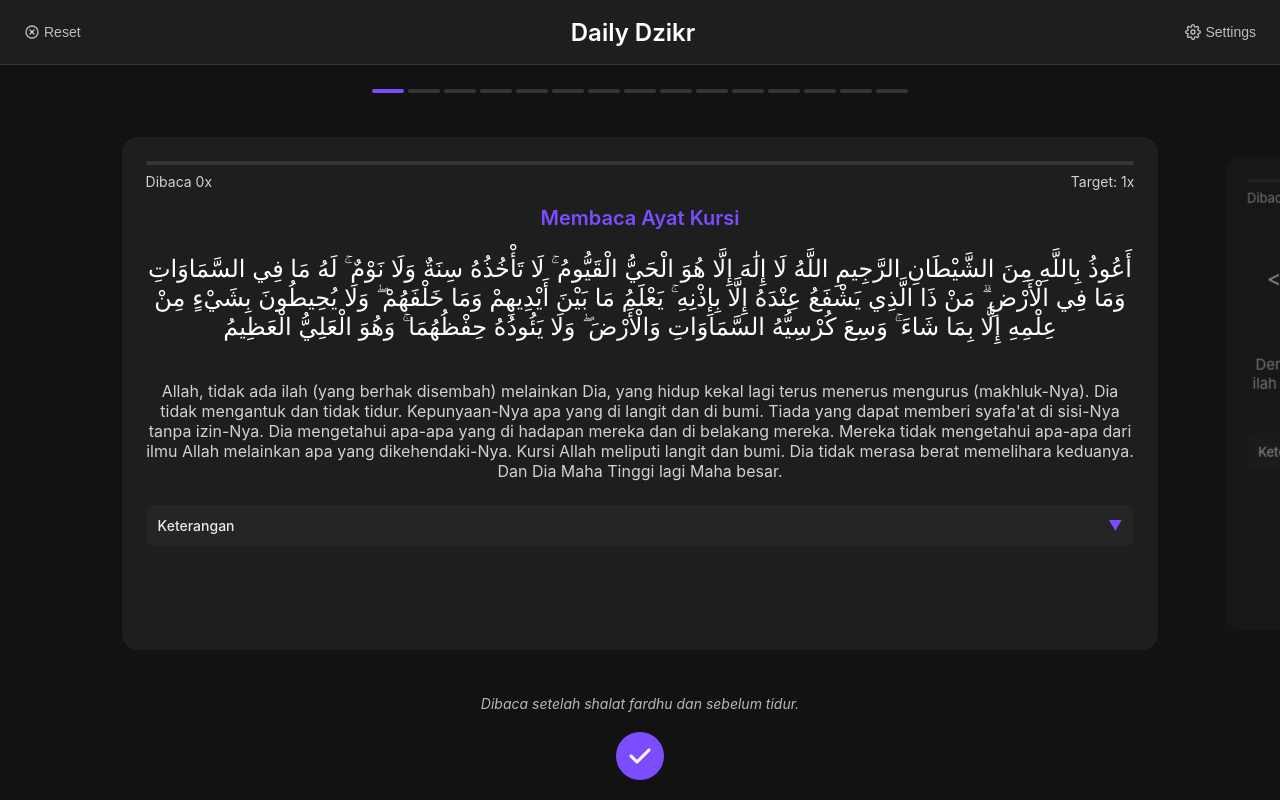
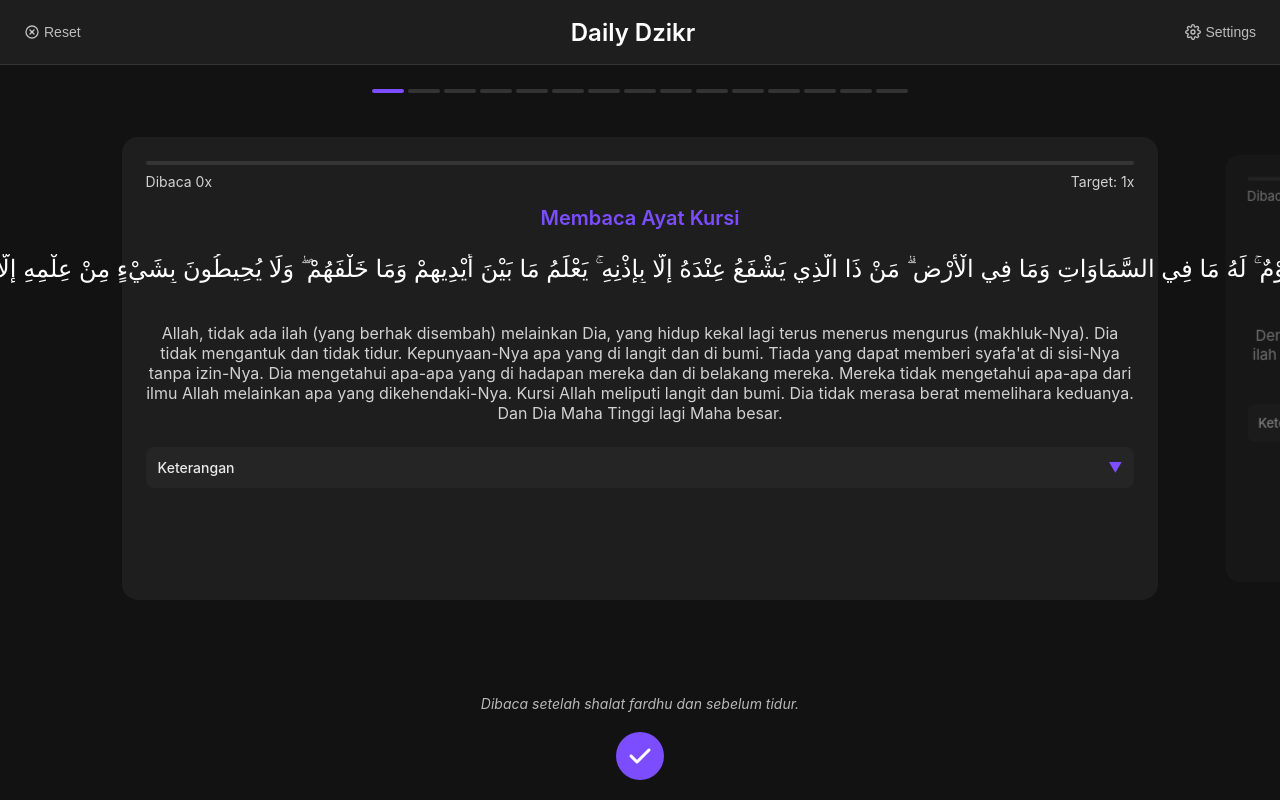
Before and after one commit to zikrulihsan/web-dzikr-app, a Next.js app: page / in a window 1280 px wide. Built offline with nearby package versions, Linux system fonts and the light colour scheme.

Commit message:
dev-1.0: adjust ayat layout

```diff
--- a/src/components/DzikrCard.tsx
+++ b/src/components/DzikrCard.tsx
@@ -3,7 +3,6 @@
 import React, { useState } from 'react';
 import { useDzikrStore } from '@/store/dzikrStore';
 import { DzikrItem, dzikrData } from '@/data/dzikrData';
-import Icon from '@/components/Icon';
 
 interface DzikrCardProps {
   dzikr: DzikrItem;
@@ -65,6 +64,7 @@ const DzikrCard: React.FC<DzikrCardProps> = ({ dzikr, onIncrement, onDecrement,
       borderRadius: '1rem',
       padding: '1.5rem',
       margin: '0 auto',
+      paddingBottom: '2rem',
       display: 'flex',
       flexDirection: 'column',
       height: '100%',
@@ -134,7 +134,10 @@ const DzikrCard: React.FC<DzikrCardProps> = ({ dzikr, onIncrement, onDecrement,
               display: 'flex',
               alignItems: 'center',
               justifyContent: 'center',
-              transition: 'font-size 0.3s ease, margin-bottom 0.3s ease'
+              transition: 'font-size 0.3s ease, margin-bottom 0.3s ease',
+              overflow: 'hidden',
+              whiteSpace: 'nowrap',
+              textOverflow: 'ellipsis',
             }}>
               {dzikr.arabic}
             </div>
@@ -143,6 +146,7 @@ const DzikrCard: React.FC<DzikrCardProps> = ({ dzikr, onIncrement, onDecrement,
               <div style={{
                 marginBottom: settings.showTranslation ? '1rem' : '2rem',
                 textAlign: 'center',
+                fontStyle: 'italic',
                 fontSize: !settings.showTranslation ? '1.25rem' : '1rem',
                 color: settings.theme === 'dark' ? 'rgba(255, 255, 255, 0.8)' : 'rgba(0, 0, 0, 0.8)',
                 flex: !settings.showTranslation ? 1 : 'initial',
--- a/src/data/dzikrData.ts
+++ b/src/data/dzikrData.ts
@@ -27,7 +27,7 @@ export const dzikrData: DzikrItem[] = [
   },
   {
     id: 2,
-    arabic: "<p>بِسْمِ اللَّهِ الرَّحْمَٰنِ الرَّحِيمِ</p><p>قُلْ هُوَ اللَّهُ أَحَدٌ . اللَّهُ الصَّمَدُ . لَمْ يَلِدْ وَلَمْ يُولَدْ . وَلَمْ يَكُنْ لَهُ كُفُوًا أَحَدٌ</p>",
+    arabic: "بِسْمِ اللَّهِ الرَّحْمَٰنِ الرَّحِيمِ\n\nقُلْ هُوَ اللَّهُ أَحَدٌ ۝ اللَّهُ الصَّمَدُ ۝ لَمْ يَلِدْ وَلَمْ يُولَدْ ۝ وَلَمْ يَكُنْ لَهُ كُفُوًا أَحَدٌ",
     latin: "",
     translation:
       "Dengan menyebut nama Allah Yang Maha Pengasih lagi Maha Penyayang. Katakanlah: Dialah Allah, Yang Maha Esa. Allah adalah ilah yang bergantung kepada-Nya segala urusan. Dia tidak beranak dan tiada pula diperanakkan, dan tidak ada seorang pun yang setara dengan Dia.",
@@ -40,7 +40,7 @@ export const dzikrData: DzikrItem[] = [
   {
     id: 3,
     arabic:
-      "<p>بِسْمِ اللَّهِ الرَّحْمَٰنِ الرَّحِيمِ</p><p>قُلْ أَعُوذُ بِرَبِّ الْفَلَقِ . مِن شَرِّ مَا خَلَقَ . وَمِن شَرِّ غَاسِقٍ إِذَا وَقَبَ . وَمِن شَرِّ النَّفَّاثَاتِ فِي الْعُقَدِ . وَمِن شَرِّ حَاسِدٍ إِذَا حَسَدَ</p>",
+      "بِسْمِ اللَّهِ الرَّحْمَٰنِ الرَّحِيمِ\n\nقُلْ أَعُوذُ بِرَبِّ الْفَلَقِ ۝ مِن شَرِّ مَا خَلَقَ ۝ وَمِن شَرِّ غَاسِقٍ إِذَا وَقَبَ ۝ وَمِن شَرِّ النَّفَّاثَاتِ فِي الْعُقَدِ ۝ وَمِن شَرِّ حَاسِدٍ إِذَا حَسَدَ",
     latin: "",
     translation:
       "Dengan menyebut nama Allah Yang Maha Pengasih lagi Maha Penyayang. Katakanlah: Aku berlindung kepada Rabb yang menguasai Shubuh, dari kejahatan makhluk-Nya, dan dari kejahatan malam apabila telah gelap gulita, dan dari kejahatan-kejahatan wanita tukang sihir yang menghembus pada buhul-buhul, dan dari kejahatan orang yang dengki apabila ia dengki.",
@@ -53,7 +53,7 @@ export const dzikrData: DzikrItem[] = [
   {
     id: 4,
     arabic:
-      "<p>بِسْمِ اللَّهِ الرَّحْمَٰنِ الرَّحِيمِ</p><p>قُلْ أَعُوذُ بِرَبِّ النَّاسِ . مَلِكِ النَّاسِ . إِلَٰهِ النَّاسِ . مِن شَرِّ الْوَسْوَاسِ الْخَنَّاسِ . الَّذِي يُوَسْوِسُ فِي صُدُورِ النَّاسِ . مِنَ الْجِنَّةِ وَالنَّاسِ</p>",
+      "بِسْمِ اللَّهِ الرَّحْمَٰنِ الرَّحِيمِ\n\nقُلْ أَعُوذُ بِرَبِّ النَّاسِ ۝ مَلِكِ النَّاسِ ۝ إِلَٰهِ النَّاسِ ۝ مِن شَرِّ الْوَسْوَاسِ الْخَنَّاسِ ۝ الَّذِي يُوَسْوِسُ فِي صُدُورِ النَّاسِ ۝ مِنَ الْجِنَّةِ وَالنَّاسِ",
     latin: "",
     translation:
       "Dengan menyebut nama Allah Yang Maha Pengasih lagi Maha Penyayang. Katakanlah: Aku berlindung kepada Rabb manusia. Raja manusia. Sembahan manusia, dari kejahatan (bisikan) syaitan yang biasa bersembunyi, yang membisikkan (kejahatan) ke dalam dada manusia, dari jin dan manusia.",
@@ -73,7 +73,7 @@ export const dzikrData: DzikrItem[] = [
       "Kami telah memasuki waktu pagi dan kerajaan hanya milik Allah, segala puji bagi Allah. Tidak ada ilah (yang berhak disembah) kecuali Allah semata, tiada sekutu bagi-Nya. Milik Allah kerajaan dan bagi-Nya pujian. Dia-lah Yang Mahakuasa atas segala sesuatu. Wahai Rabbku, aku mohon kepada-Mu kebaikan di hari ini dan kebaikan sesudahnya. Aku berlindung kepada-Mu dari kejahatan hari ini dan kejahatan sesudahnya. Wahai Rabbku, aku berlindung kepada-Mu dari kemalasan dan kejelekan di hari tua. Wahai Rabbku, aku berlindung kepada-Mu dari siksaan di neraka dan siksaan di alam kubur.",
     source: "HR. Muslim no. 2723",
     count: 1,
-    category: "Dzikir Pagi #1",
+    category: "Dzikir #1",
     description:
       "Faedah: Meminta pada Allah kebaikan di hari ini dan kebaikan sesudahnya, juga agar terhindar dari kejelekan di hari ini dan kejelekan sesudahnya. Di dalamnya berisi pula permintaan agar terhindar dari rasa malas padahal mampu untuk beramal, juga agar terhindar dari kejelekan di masa tua. Di dalamnya juga berisi permintaan agar terselamatkan dari siksa kubur dan siksa neraka yang merupakan siksa terberat di hari kiamat kelak.\nHikmah: Dzikir ini mengajarkan kita untuk memulai hari dengan mengakui kekuasaan Allah dan memohon perlindungan-Nya. Ini mengingatkan kita bahwa segala sesuatu adalah milik Allah dan kita bergantung pada-Nya untuk keselamatan dan kebaikan dalam hidup kita.",
     note: "Untuk dzikir petang, dibaca: أَمْسَيْنَا وَأَمْسَى الْمُلْكُ لِلَّهِ... (Amsayna wa amsal mulku lillah...)",
@@ -86,7 +86,7 @@ export const dzikrData: DzikrItem[] = [
       "Ya Allah, dengan rahmat dan pertolongan-Mu kami memasuki waktu pagi, dan dengan rahmat dan pertolongan-Mu kami memasuki waktu petang. Dengan rahmat dan pertolongan-Mu kami hidup dan dengan kehendak-Mu kami mati. Dan kepada-Mu kebangkitan (bagi semua makhluk).",
     source: "HR. Tirmidzi no. 3391 dan Abu Daud no. 5068",
     count: 1,
-    category: "Dzikir Pagi #2",
+    category: "Dzikir #2",
     description:
       "Faedah: Dengan dzikir ini, kita telah menyerahkan segala urusan kepada Allah di pagi hari, di petang hari, ketika hidup dan ketika mati.\nHikmah: Dzikir ini mengingatkan kita bahwa Allah adalah sumber kehidupan dan kematian. Kita bergantung pada-Nya dalam setiap aspek kehidupan kita, dari bangun tidur hingga kembali tidur, dan bahkan dalam kematian dan kebangkitan kita.",
     note: "Untuk dzikir petang, dibaca: اَللَّهُمَّ بِكَ أَمْسَيْنَا، وَبِكَ أَصْبَحْنَا، وَبِكَ نَحْيَا، وَبِكَ نَمُوْتُ وَإِلَيْكَ الْمَصِيْرُ (Allahumma bika amsaynaa wa bika ash-bahnaa wa bika nahyaa wa bika namuutu wa ilaikal mashiir).",
@@ -115,7 +115,7 @@ export const dzikrData: DzikrItem[] = [
       "Ya Allah, sesungguhnya aku memohon kebajikan dan keselamatan di dunia dan akhirat. Ya Allah, sesungguhnya aku memohon kebajikan dan keselamatan dalam agama, dunia, keluarga dan hartaku. Ya Allah, tutupilah auratku (aib dan sesuatu yang tidak layak dilihat orang) dan tenteramkanlah aku dari rasa takut. Ya Allah, peliharalah aku dari muka, belakang, kanan, kiri dan atasku. Aku berlindung dengan kebesaran-Mu, agar aku tidak disambar dari bawahku (oleh ular atau tenggelam dalam bumi dan lain-lain yang membuat aku jatuh).",
     source: "HR. Abu Daud no. 5074 dan Ibnu Majah no. 3871",
     count: 1,
-    category: "Dzikir Pagi #3",
+    category: "Dzikir #3",
     description:
       "Faedah: Rasulullah shallallahu 'alaihi wa sallam tidaklah pernah meninggalkan do'a ini di pagi dan petang hari. Di dalamnya berisi perlindungan dan keselamatan pada agama, dunia, keluarga dan harta dari berbagai macam gangguan yang datang dari berbagai arah.\nHikmah: Dzikir ini mengajarkan kita untuk memohon perlindungan Allah dari segala arah dan aspek kehidupan. Ini mengingatkan kita bahwa kita membutuhkan perlindungan Allah dalam setiap saat dan dari segala arah.",
   },
@@ -129,7 +129,7 @@ export const dzikrData: DzikrItem[] = [
       "Ya Allah, Yang Maha Mengetahui yang ghaib dan yang nyata, wahai Rabb pencipta langit dan bumi, Rabb segala sesuatu dan yang merajainya. Aku bersaksi bahwa tidak ada ilah yang berhak disembah kecuali Engkau. Aku berlindung kepadaMu dari kejahatan diriku, setan dan balatentaranya (godaan untuk berbuat syirik pada Allah), dan aku (berlindung kepada-Mu) dari berbuat kejelekan terhadap diriku atau menyeretnya kepada seorang muslim.",
     source: "HR. Tirmidzi no. 3392 dan Abu Daud no. 5067",
     count: 1,
-    category: "Dzikir Pagi #4",
+    category: "Dzikir #4",
     description:
       "Faedah: Do'a ini diajarkan oleh Rasulullah shallallahu 'alaihi wa sallam pada Abu Bakar Ash Shiddiq radhiyallahu 'anhu untuk dibaca pada pagi, petang dan saat beranjak tidur.\nHikmah: Dzikir ini mengajarkan kita untuk mengakui keesaan Allah dan memohon perlindungan-Nya dari kejahatan diri sendiri dan setan. Ini mengingatkan kita bahwa musuh terbesar kita bisa jadi adalah diri kita sendiri dan godaan setan.",
   },
@@ -142,7 +142,7 @@ export const dzikrData: DzikrItem[] = [
       "Dengan nama Allah yang bila disebut, segala sesuatu di bumi dan langit tidak akan berbahaya, Dia-lah Yang Maha Mendengar lagi Maha Mengetahui.",
     source: "HR. Abu Daud no. 5088, 5089, Tirmidzi no. 3388, dan Ibnu Majah no. 3869",
     count: 3,
-    category: "Dzikir Pagi #5",
+    category: "Dzikir #5",
     description:
       "Faedah: Barangsiapa yang mengucapkan dzikir tersebut sebanyak tiga kali di pagi hari dan tiga kali di petang hari, maka tidak akan ada bahaya yang tiba-tiba memudaratkannya.\nHikmah: Dzikir ini mengajarkan kita untuk selalu menyebut nama Allah sebagai perlindungan dari segala bahaya. Ini mengingatkan kita bahwa dengan menyebut nama Allah, kita akan terlindungi dari bahaya di bumi dan di langit.",
   },
@@ -154,7 +154,7 @@ export const dzikrData: DzikrItem[] = [
       "Aku ridha Allah sebagai Rabb, Islam sebagai agama dan Muhammad shallallahu 'alaihi wa sallam sebagai nabi.",
     source: "HR. Abu Daud no. 5072, Tirmidzi no. 3389",
     count: 3,
-    category: "Dzikir Pagi #6",
+    category: "Dzikir #6",
     description:
       "Faedah: Barangsiapa yang mengucapkan dzikir ini sebanyak tiga kali di pagi hari dan tiga kali di petang hari, maka pantas baginya mendapatkan ridha Allah.\nHikmah: Dzikir ini mengajarkan kita untuk meneguhkan keimanan kita kepada Allah, Islam, dan Nabi Muhammad SAW. Ini adalah bentuk pengakuan dan kerelaan hati terhadap tiga hal fundamental dalam keimanan seorang Muslim.",
   },
@@ -168,7 +168,7 @@ export const dzikrData: DzikrItem[] = [
     source:
       "HR. Ibnu As-Sunni dalam 'Amalul Yaum wal Lailah no. 46, An-Nasa'i dalam Al-Kubra (381/ 570), Al-Bazzar dalam musnadnya (4/ 25/ 3107)",
     count: 1,
-    category: "Dzikir Pagi #7",
+    category: "Dzikir #7",
     description:
       "Faedah: Dzikir ini diajarkan oleh Nabi shallallahu 'alaihi wa sallam pada Fathimah supaya diamalkan pagi dan petang.\nHikmah: Dzikir ini mengajarkan kita untuk selalu bergantung pada Allah dan memohon pertolongan-Nya dalam segala urusan. Ini mengingatkan kita bahwa kita tidak bisa mandiri bahkan sekejap mata pun tanpa pertolongan Allah.",
   },
@@ -182,7 +182,7 @@ export const dzikrData: DzikrItem[] = [
       "Di waktu pagi kami memegang agama Islam, kalimat ikhlas (kalimat syahadat), agama Nabi kami Muhammad shallallahu 'alaihi wa sallam, dan agama bapak kami Ibrahim, yang berdiri di atas jalan yang lurus, muslim dan tidak tergolong orang-orang musyrik.",
     source: "HR. Ahmad (3/406-407), Ad-Darimi (2/292) dan lain-lain",
     count: 1,
-    category: "Dzikir Pagi #8",
+    category: "Dzikir #8",
     description:
       "Faedah: Dzikir ini menunjukkan bahwa kita berada di atas fitrah Islam, kalimat ikhlas (kalimat syahadat), agama Nabi Muhammad shallallahu 'alaihi wa sallam, dan millah (agama) Ibrahim yang lurus.\nHikmah: Dzikir ini mengajarkan kita untuk meneguhkan identitas kita sebagai Muslim yang mengikuti ajaran Nabi Muhammad SAW dan agama Ibrahim yang lurus. Ini mengingatkan kita untuk selalu berpegang teguh pada fitrah Islam dan menjauhi kesyirikan.",
     note: "Untuk dzikir petang, dibaca: أَمْسَيْنَا عَلَى فِطْرَةِ اْلإِسْلاَمِ... (Amsaynaa 'ala fithrotil islam...)",
@@ -194,7 +194,7 @@ export const dzikrData: DzikrItem[] = [
     translation: "Maha Suci Allah, aku memuji-Nya.",
     source: "HR. Muslim no. 2692",
     count: 100,
-    category: "Dzikir Pagi #9",
+    category: "Dzikir #9",
     description:
       "Faedah: Barangsiapa yang mengucapkan kalimat 'Subhanallahi wa bihamdihi' di pagi dan petang hari sebanyak 100x, maka tidak ada yang datang pada hari kiamat yang lebih baik dari yang ia lakukan kecuali orang yang mengucapkan semisal atau lebih dari itu.\nHikmah: Dzikir ini mengajarkan kita untuk selalu mensucikan dan memuji Allah. Ini adalah bentuk pengakuan akan kesempurnaan Allah dan rasa syukur atas segala nikmat-Nya.",
   },
@@ -208,7 +208,7 @@ export const dzikrData: DzikrItem[] = [
       "Tidak ada ilah yang berhak disembah selain Allah semata, tidak ada sekutu bagi-Nya. Milik Allah kerajaan dan segala pujian. Dia-lah yang berkuasa atas segala sesuatu.",
     source: "HR. An-Nasa'i dalam 'Amalul Yaum wal Lailah no. 24",
     count: 10,
-    category: "Dzikir Pagi #10",
+    category: "Dzikir #10",
     description:
       "Faedah: Barangsiapa yang mengucapkan dzikir tersebut di pagi hari sebanyak 10x, Allah akan mencatatkan baginya 10 kebaikan, menghapuskan baginya 10 kesalahan, ia juga mendapatkan kebaikan semisal memerdekakan 10 budak, Allah akan melindunginya dari gangguan setan hingga petang hari. Siapa yang mengucapkannya di petang hari, ia akan mendapatkan keutamaan semisal itu pula.\nHikmah: Dzikir ini mengajarkan kita tentang tauhid (keesaan Allah) dan kekuasaan-Nya atas segala sesuatu. Ini mengingatkan kita bahwa hanya Allah yang berhak disembah dan Dia memiliki kekuasaan mutlak atas segala sesuatu.",
   },
```
